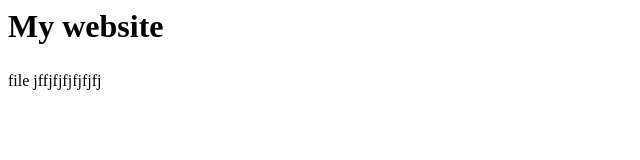
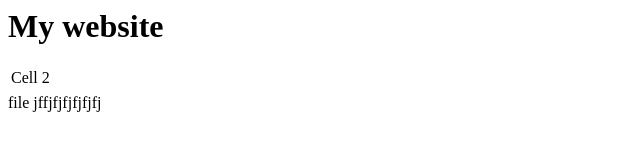
Before and after one commit to Ybayetova/practice, a plain HTML site: page index.html in a window 1280 px wide. Shown: the whole page, without its empty margins (0-640 px from the left). Drawn offline with Linux system fonts and the light colour scheme.

Commit message:
added 2nd cell

```diff
--- a/index.html
+++ b/index.html
@@ -3,6 +3,8 @@
 <h1>My website</h1>
 <table>
 <tr>
+<td>Cell 2</td>
+</tr>
 <td>
 </tr>
 </table>
```
